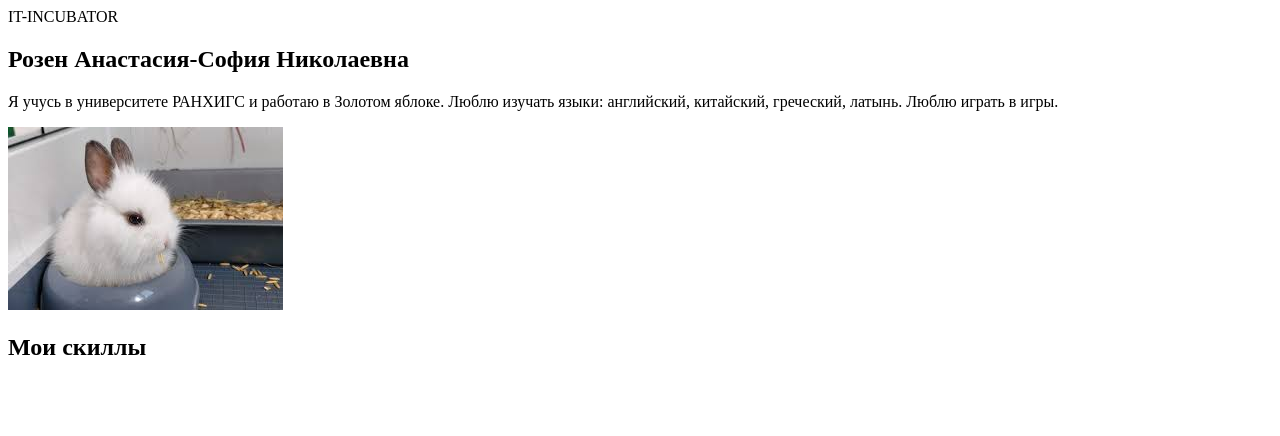
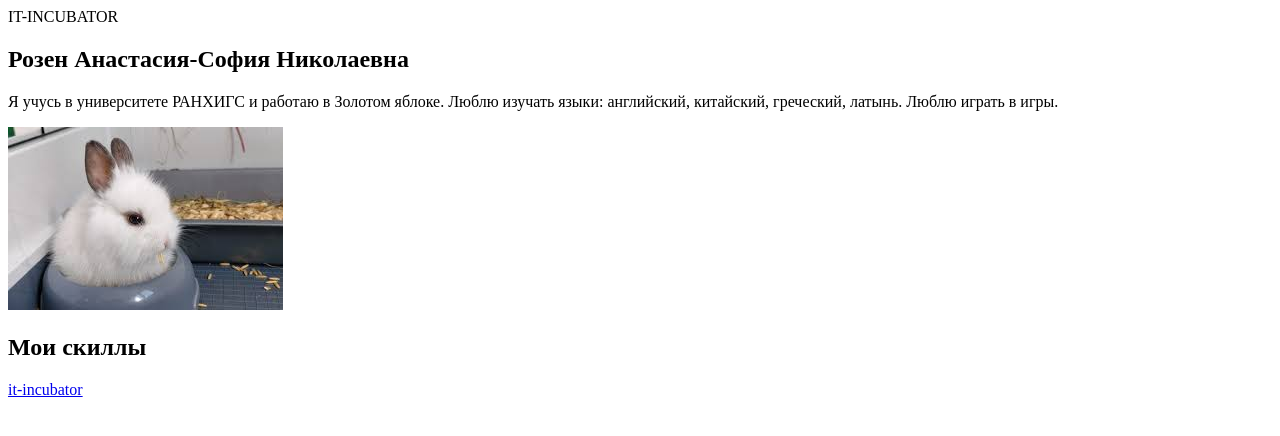
Before and after one commit to nostiiiik/1-hw-with-auto-test-html-css-main, a plain HTML site: page index.html in a window 1280 px wide. Drawn offline with Linux system fonts and the light colour scheme.

Commit message:
complete task-9

```diff
--- a/index.html
+++ b/index.html
@@ -59,6 +59,7 @@
     </section>
     <footer data-cy="hw-footer-pre">
         <!-- 9) Создай здесь ссылку на наш сайт https://it-incubator.io/ (текст ссылки должен быть it-incubator) -->
+        <a href="https://it-incubator.io">it-incubator</a>
     </footer>
 </body>
 </html>
```
Also changed, not shown: 1 other file.
